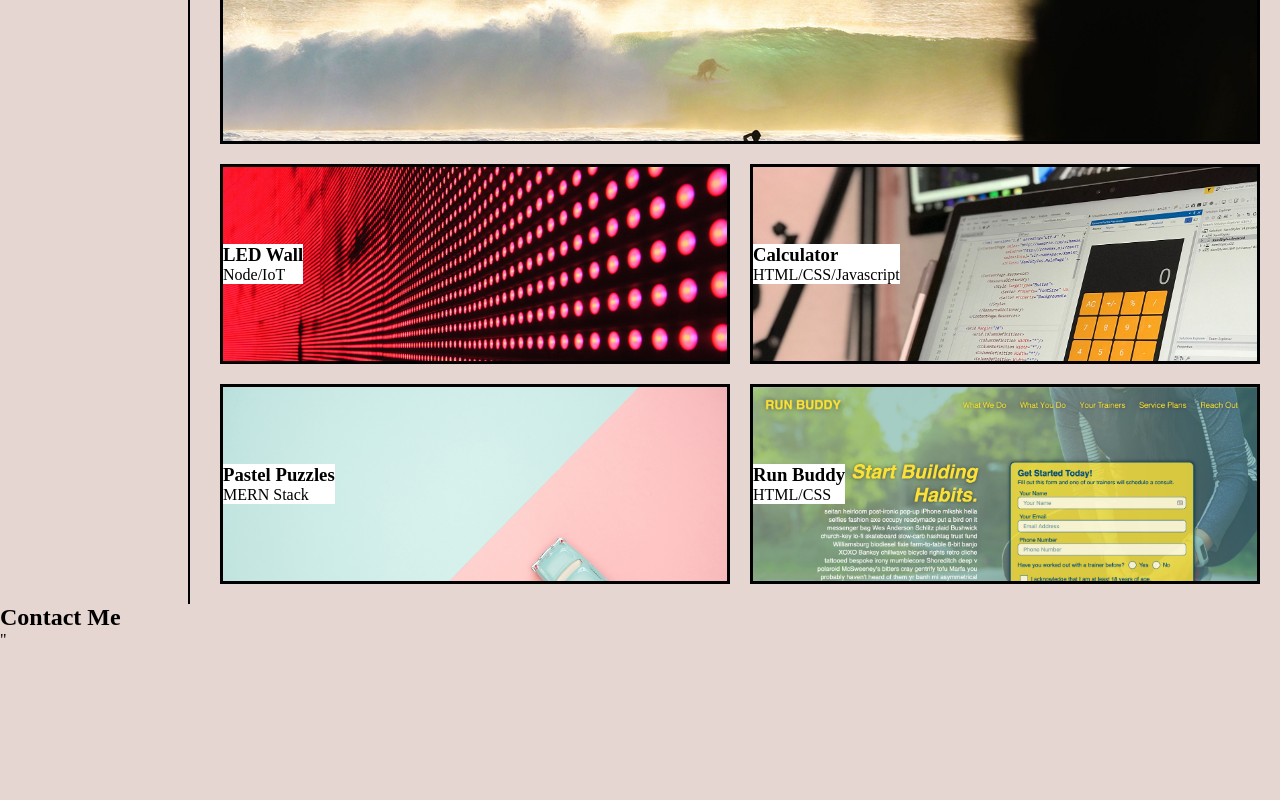
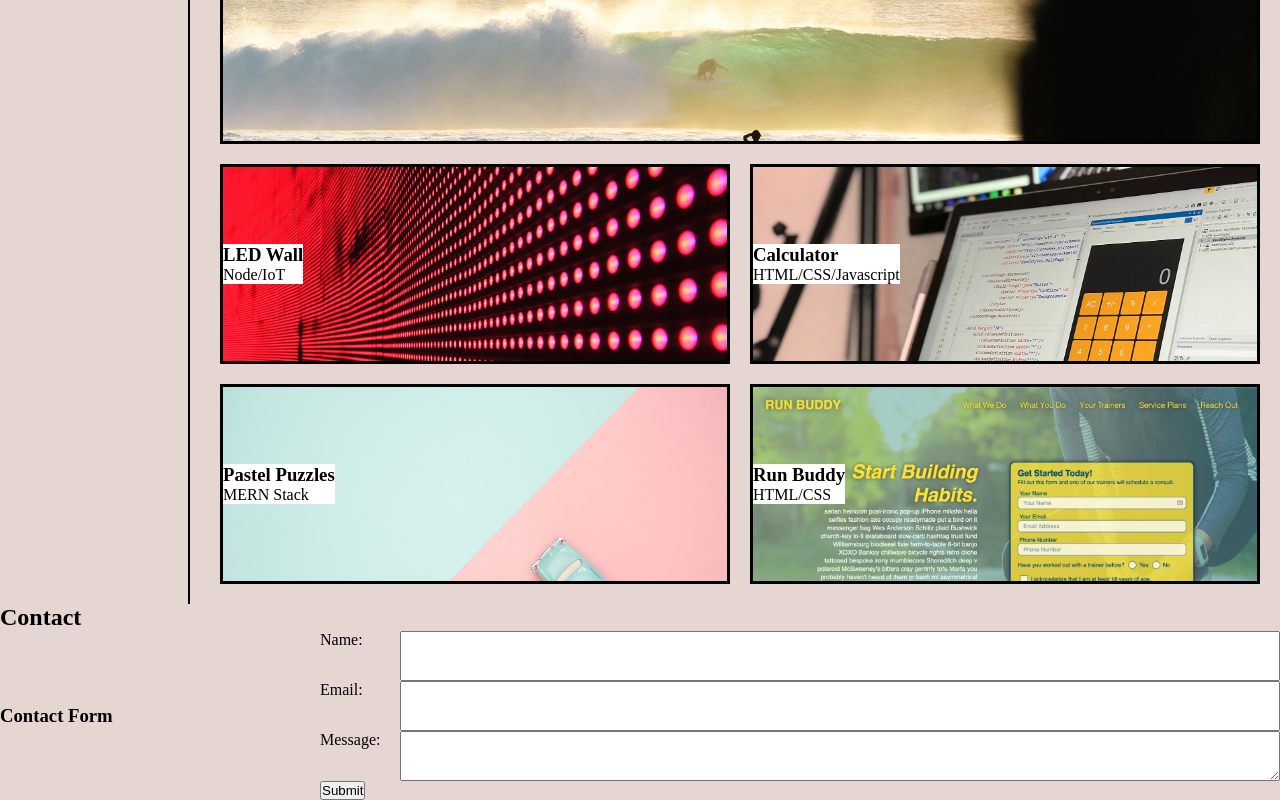
Before and after one commit to najmamusa/NajimaMusaPortfolio, a plain HTML site: page index.html in a window 1280 px wide. Shown: the part 784-1584 px from the top of the page. Before the commit the page ends 1433 px from the top, so only its background shows below. Drawn offline with Linux system fonts and the light colour scheme.

Commit message:
css changes

```diff
--- a/assets/css/style.css
+++ b/assets/css/style.css
@@ -151,8 +151,37 @@ nav .navbar .menu{
   align-items: flex-start;
   justify-content: center;
 }
-.cv-section {
+/* .cv-section {
   width: 100%;
   display: grid;
   grid-template-columns: 200px 1fr;
+} */
+/* .contact-me {
+  width: 100%;
+  display: grid;
+  grid-template-columns: 200px 1fr;
+  margin-right: 50px;
 }
+.contact-me-header {
+  border-right: 2px solid;
+  margin-top: 9px;
+  margin-right: 10px;
+} */
+.form-container {
+  width: 100%;
+  display: grid;
+  grid-template-columns: 200px 1fr;
+  align-items: center;
+}
+.form-container label {
+  margin-left: 120px;
+}
+.form-container button {
+  margin-left: 120px;
+}
+.form-input {
+  width: 100%;
+  height: 50px;
+  display: grid;
+  grid-template-columns: 200px 1fr;
+}
--- a/index.html
+++ b/index.html
@@ -84,9 +84,38 @@
       </div>
     </section>
     <!-- contact -->
-    <section class="page-section" id="contact">
+    <section class="contact-section" id="contact">
+      <div class="border-effect">
+        <h2 class="section-title">Contact</h2>
+      </div>
+      <div>
+        <div class="form-container">
+          <h3>Contact Form</h3>
+          <form>
+            <div class="form-input">
+              <label for="name">Name:</label>
+              <input type="text" id="name" name="name" required>
+            </div>
+            <div class="form-input">
+              <label for="email">Email:</label>
+              <input type="email" id="email" name="email" required>
+            </div>
+            <div class="form-input">
+              <label for="message">Message:</label>
+              <textarea id="message" name="message" required></textarea>
+            </div>
+
+            <button class="submit-button" type="submit">Submit</button>
+          </form>
+        </div>
+    <!-- <section class="page-section" id="contact">
+    <div class="contact-me-header">
+       <div class="contact-me">
       <h2>Contact Me</h2>
+      <p class="contact-details">Email: <a href="najmusaa@gmail.com">najmusaa@gmail.com</a></p>
+        </div>
+      </div> -->
     </section>
-  </main>
-</body>
-</html>"
+    </main>
+  </body>
+</html>
```
